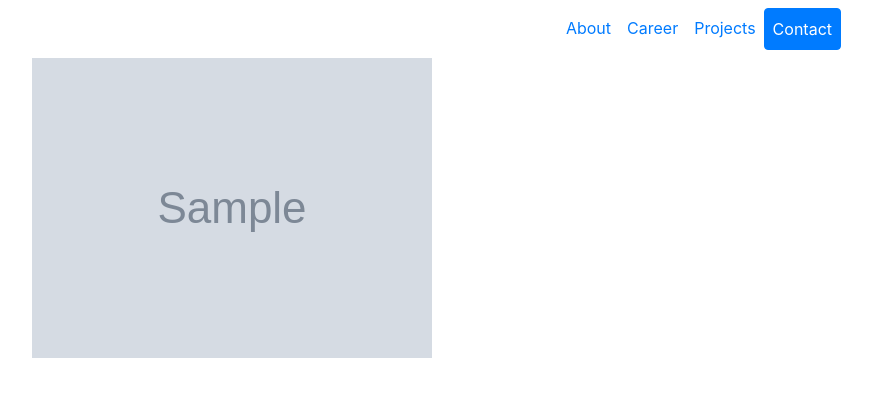
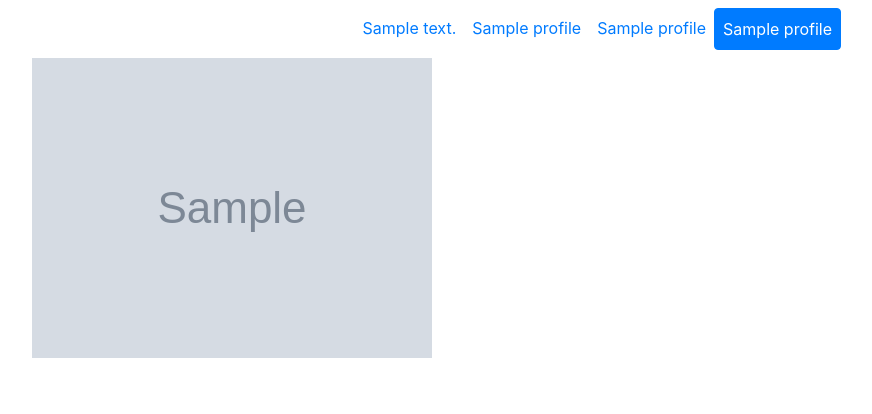
Before and after one commit to KiOui/Djangfolio, a Django app: page / in a window 1280 px wide. Shown: the top 414 px of the page, without its empty margins (408-1280 px from the left). Run offline with Django 3.2, Linux system fonts and the light colour scheme; tables that the repository leaves empty hold one stand-in row (values such as "Sample post"); grey boxes marked "Sample" are stand-in pictures; some libraries are stand-ins or nearby versions.

Commit message:
Fixed CSS and header

```diff
--- a/website/djangfolio/templates/djangfolio/header.html
+++ b/website/djangfolio/templates/djangfolio/header.html
@@ -8,22 +8,22 @@
             <ul class="ml-auto navbar-nav">
                 {% if active_user.about_me %}
                     <li class="nav-item">
-                        <a class="nav-link" href="#about_me">About</a>
+                        <a class="nav-link" href="#about_me">{{ active_user.about_me_title }}</a>
                     </li>
                 {% endif %}
                 {% if active_user.career %}
                     <li class="nav-item">
-                        <a class="nav-link" href="#career">Career</a>
+                        <a class="nav-link" href="#career">{{ active_user.career_title }}</a>
                     </li>
                 {% endif %}
                 {% if active_user.projects %}
                     <li class="nav-item">
-                        <a class="nav-link" href="#projects">Projects</a>
+                        <a class="nav-link" href="#projects">{{ active_user.projects_title }}</a>
                     </li>
                 {% endif %}
                 {% if active_user.enable_contact_me %}
                     <li class="nav-item">
-                        <a class="btn btn-primary nav-link text-white" href="#contact">Contact</a>
+                        <a class="btn btn-primary nav-link text-white" href="#contact">{{ active_user.contact_me_title }}</a>
                     </li>
                 {% endif %}
             </ul>
--- a/website/djangfolio/templates/djangfolio/index.html
+++ b/website/djangfolio/templates/djangfolio/index.html
@@ -41,7 +41,7 @@
             </div>
         </div>
         <div class="row">
-            <div class="col text-center">
+            <div class="col text-center image-links">
                 {% if active_user.github_url %}
                         <a class="ml-2 mr-2" href="{{ active_user.github_url }}"><i class="fab fa-github"></i></a>
                 {% endif %}
```
